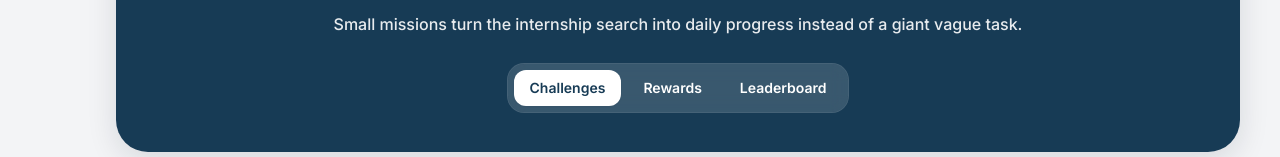
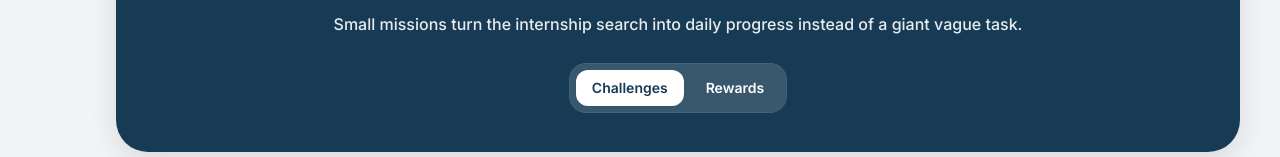
Before and after one commit to Varun-gull/CareerUp, a Next.js app: page /challenges in a window 1280 px wide. Shown: the part 247-404 px from the top of the page. Built offline with nearby package versions, Linux system fonts and the light colour scheme; no server answers.

Commit message:
Remove leaderboard tab from challenges

```diff
--- a/app/(shell)/challenges/page.tsx
+++ b/app/(shell)/challenges/page.tsx
@@ -15,8 +15,7 @@ export default async function ChallengesPage() {
           description="Small missions turn the internship search into daily progress instead of a giant vague task."
           tabs={[
             { label: "Challenges", href: "/challenges", active: true },
-            { label: "Rewards", href: "/rewards" },
-            { label: "Leaderboard", href: "/leaderboard" }
+            { label: "Rewards", href: "/rewards" }
           ]}
         />
 
```
